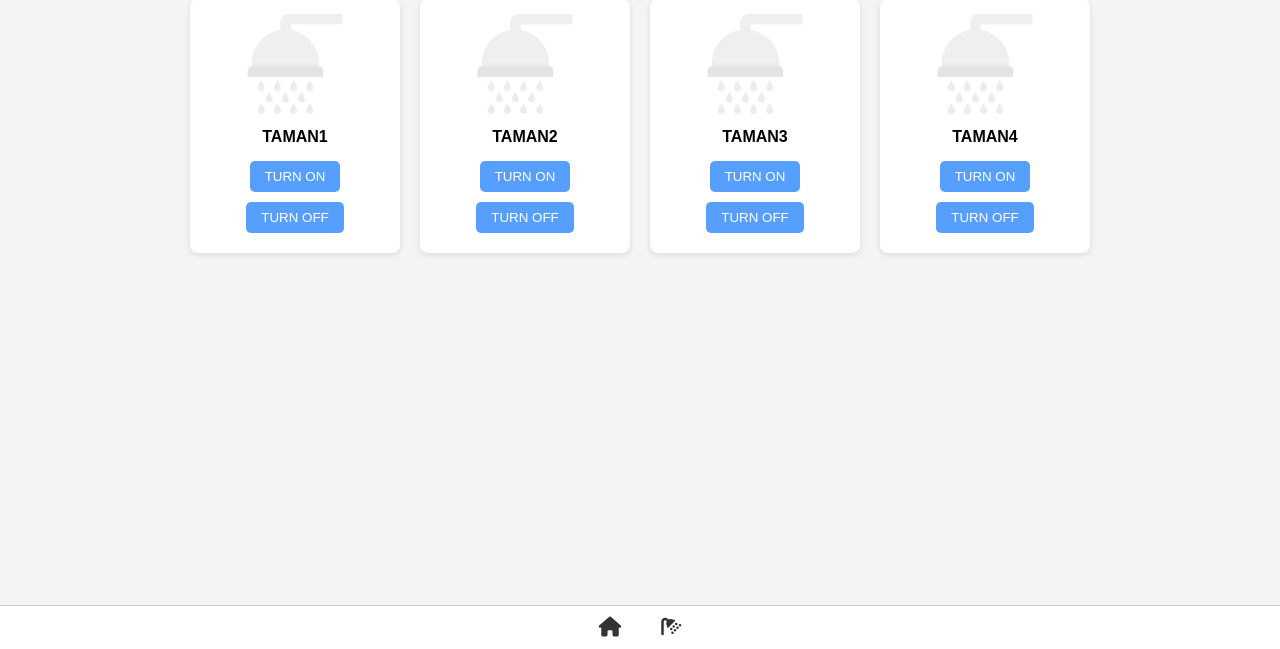
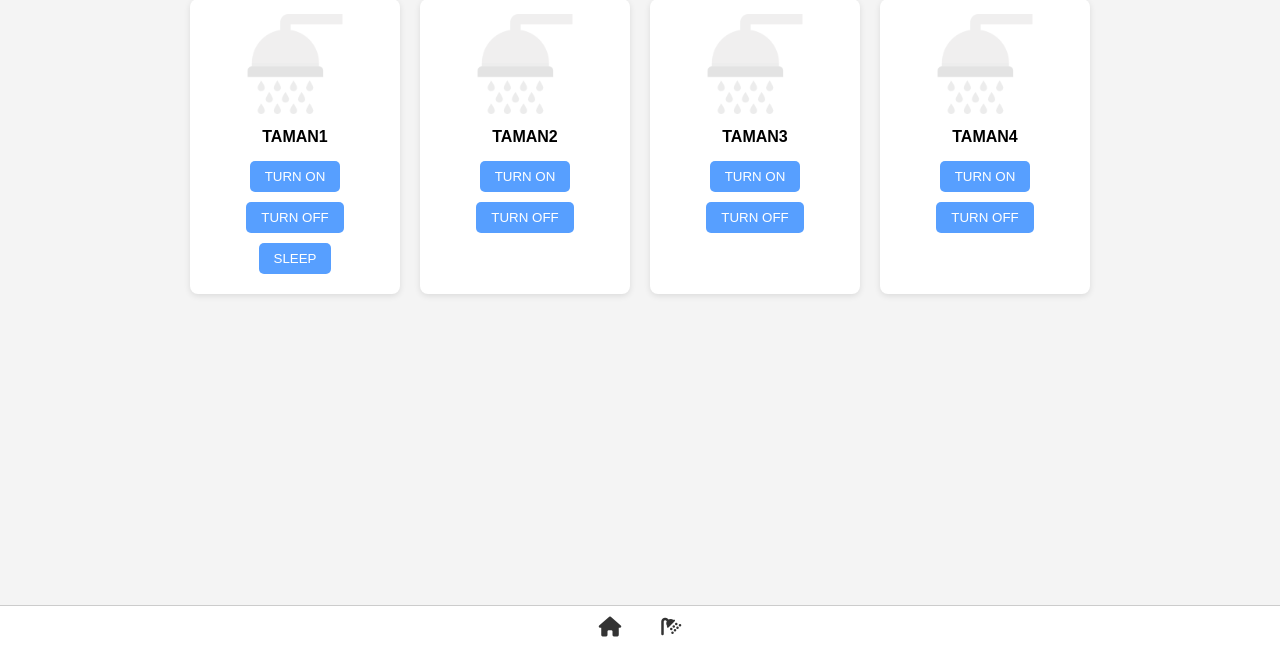
Before and after one commit to drifansah/web_iot, a plain HTML site: page watering.html in a window 1280 px wide. Shown: the part 151-800 px from the top of the page. Drawn offline with Linux system fonts and the light colour scheme; no server answers.

Commit message:
Update watering.html

```diff
--- a/watering.html
+++ b/watering.html
@@ -27,6 +27,8 @@
         <div class="taman-status" id="notifTaman1"></div>
         <button class="water-submit" onclick="setTaman('taman1', 'ON')">TURN ON</button>
         <button class="water-submit" onclick="setTaman('taman1', 'OFF')">TURN OFF</button>
+        <button class="water-submit" onclick="setTaman('taman1', 'SLEEP')">SLEEP</button>
+
       </div>
 
       <div class="water">
```
